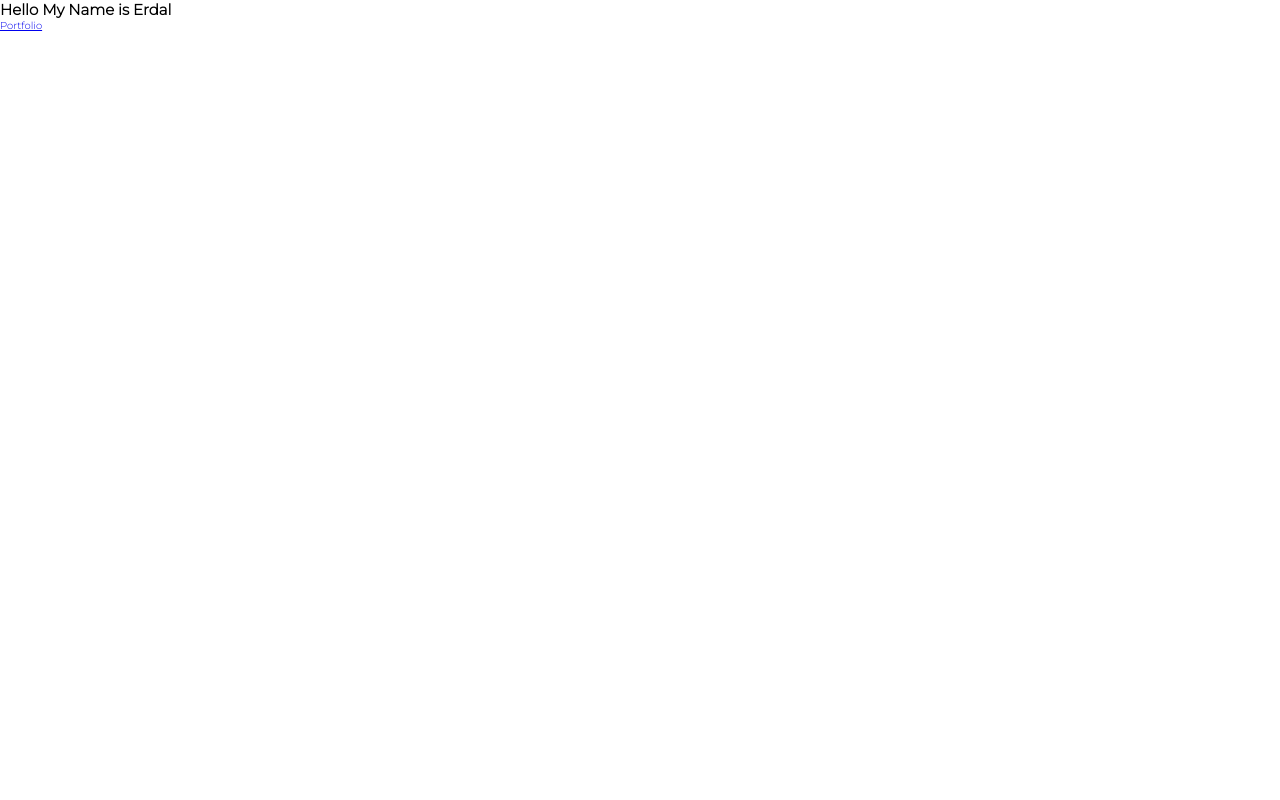
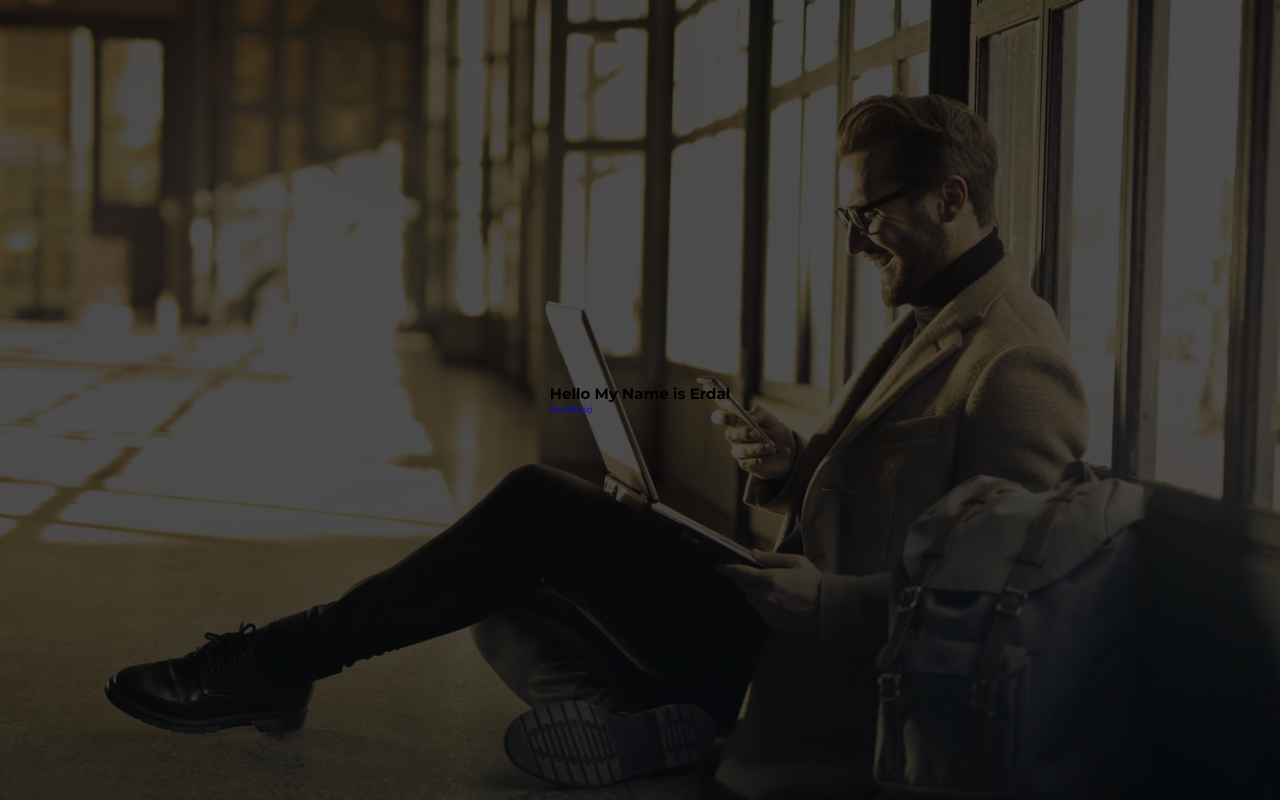
Before and after one commit to erdldncr/CSS-Portfolio, a plain HTML site: page index.html in a window 1280 px wide. Drawn offline with Linux system fonts and the light colour scheme.

Commit message:
css rules for hero added

```diff
--- a/index.html
+++ b/index.html
@@ -10,12 +10,13 @@
 </head>
 <body>
 <!-- HERO-SECTION -->
-<section class="hero">
+<section id="hero">
     <div class="hero container">
         <div>
             <h1>Hello My Name is Erdal</h1>
+            <a href="#" type="button" class="cta">Portfolio</a>
         </div>
-        <a href="#" type="button" class="cta">Portfolio</a>
+
     </div>
 </section>
 
--- a/style.css
+++ b/style.css
@@ -1,3 +1,4 @@
+@import url('https://fonts.googleapis.com/css?family=Montserrat:300,400,700&display=swap');
 *{
     padding: 0;
     margin: 0;
@@ -7,3 +8,35 @@ html{
     font-size: 10px;
     font-family: 'Montserrat', sans-serif;
 }
+a{
+    text-decoration: none;
+}
+.container{
+    min-height: 100vh;
+    width: 100%;
+    display: flex;
+    align-items: center;
+    justify-content: center;
+}
+/* hero section */
+#hero{
+    background-image: url(./img/hero-bg.png);
+    background-size: cover;
+    background-position: top center;
+    position: relative;
+    z-index: 1;
+}
+/* arkaplana layer ekliyrum*/
+#hero::after{
+    content: '';
+    position: absolute;
+    left: 0;
+    top: 0;
+    height: 100%;
+    width: 100%;
+    background-color: #000;
+    opacity: .7;
+    z-index: -1;
+}
+
+/* end of hero section */
```
